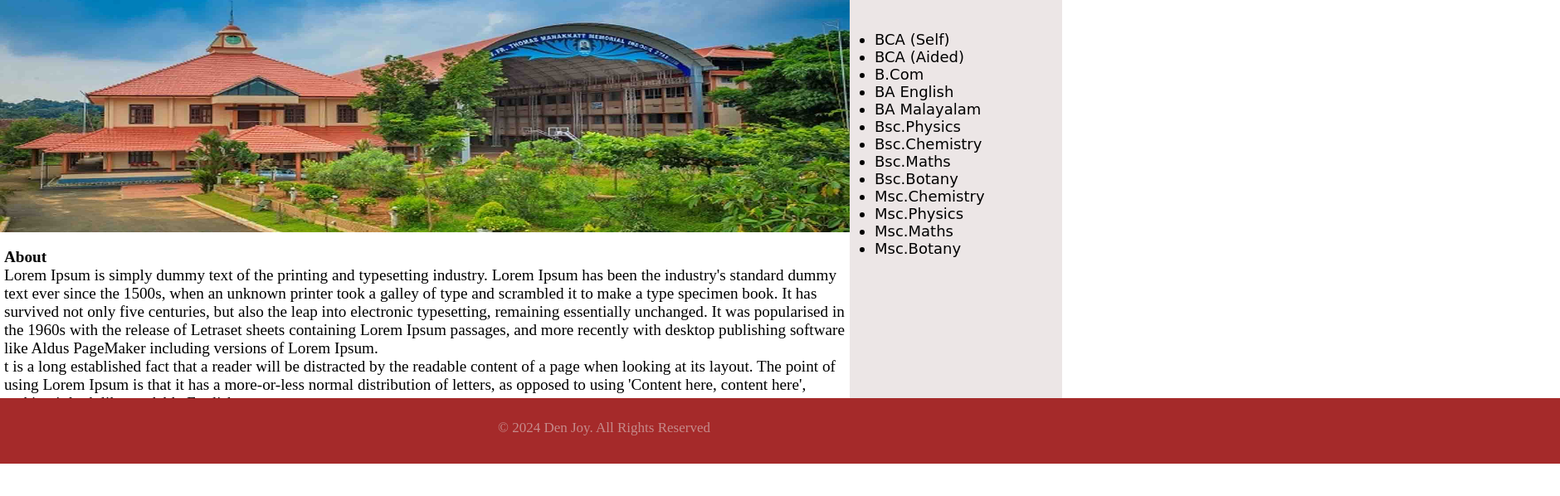
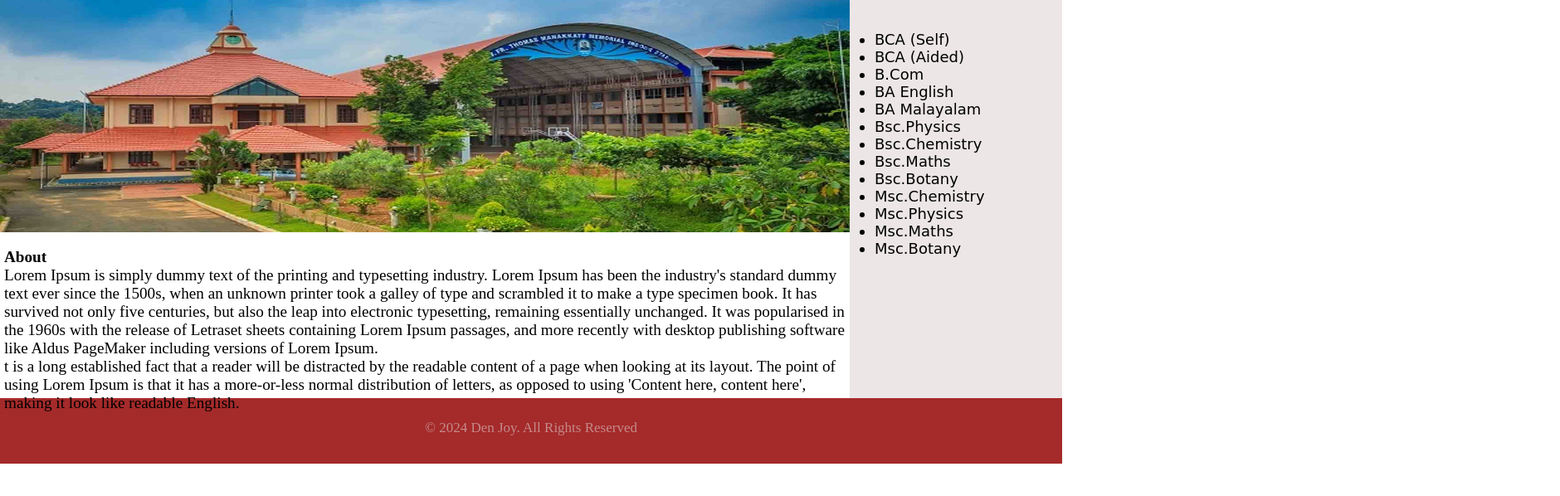
Before and after one commit to denjoy2004/college-home-page, a plain HTML site: page index.html in a window 1280 px wide. Shown: the part 160-758 px from the top of the page at 83% size, 1880 px wide, since content can reach past the window. Drawn offline with Linux system fonts and the light colour scheme.

Commit message:
Update styles.css

```diff
--- a/styles.css
+++ b/styles.css
@@ -43,7 +43,6 @@
     padding-left: 5px;
     padding-right: 5px;
     font-size:larger;
-
 }
 .departments{
     width: 20%;
@@ -55,15 +54,14 @@
 .departments ul,h3{
     padding-left: 30px;
     padding-top: 20px;
-
 }
 .footer{
     width: 100%;
     height: 70px;
     background-color: brown;
     padding-top: 9px;
-    padding-left: 600px;
+    text-align: center;
     font-size: 17px;
     color: #c58a8a;
-    position: relative;
+
 }
```
